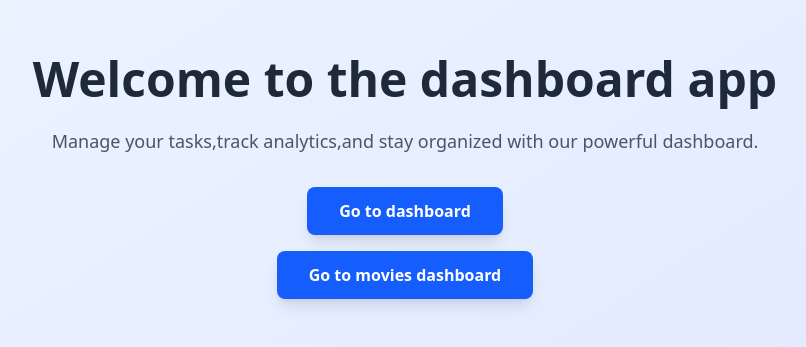
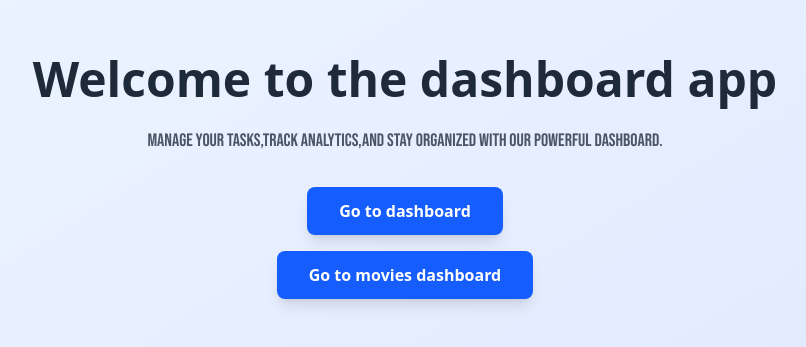
Before and after one commit to Farhanasharna2000/Nextjs-Project, a Next.js app: page / in a window 1280 px wide. Shown: the part 223-570 px from the top of the page, without its empty margins (235-1041 px from the left). Built offline with nearby package versions, Linux system fonts and the light colour scheme.

Commit message:
Set metadata dynamically and statically in about,users &games page

```diff
--- a/src/app/about/page.tsx
+++ b/src/app/about/page.tsx
@@ -1,9 +1,12 @@
 import React from 'react';
-
+export const metadata ={
+    title:"About Page",
+    description:"This is the about page"
+}
 const About = () => {
     return (
         <div>
-
+           About
         </div>
     );
 };
--- a/src/app/dashboard/users/page.tsx
+++ b/src/app/dashboard/users/page.tsx
@@ -1,6 +1,9 @@
 import Link from 'next/link';
 import React from 'react';
-
+export const metadata={
+    title:"Users Page",
+    description:"This is the users page"
+}
 const Users = () => {
     return (
         <div
--- /dev/null
+++ b/src/app/games/[id]/page.tsx
@@ -0,0 +1,20 @@
+import React from 'react';
+type GameProps={
+    params:Promise<{id:string}>
+}
+export const generateMetadata=async({params}:GameProps)=>{
+    const {id}=await params;
+    return{
+        title:`Game: ${id}`
+    }
+}
+const Game =async ({params}:GameProps) => {
+    const {id}=await params;
+    return (
+        <div>
+           Game Id:{id}
+        </div>
+    );
+};
+
+export default Game;
--- a/src/app/page.tsx
+++ b/src/app/page.tsx
@@ -1,7 +1,11 @@
+import { Bebas_Neue } from 'next/font/google';
 import Link from 'next/link';
 import React from 'react';
 // import Navbar from './../components/Navbar';
-
+const bebasFont=Bebas_Neue({
+  subsets:['latin'],
+  weight:'400'
+})
 const Home = () => {
   return (
     <div
@@ -11,7 +15,7 @@ const Home = () => {
 
           Welcome to the dashboard app
         </h1>
-        <p className='text-lg text-gray-600 mb-8'>
+        <p className={`${bebasFont.className} text-lg text-gray-600 mb-8`}>
           Manage your tasks,track analytics,and stay organized with our powerful dashboard.
         </p>
         <Link
```
